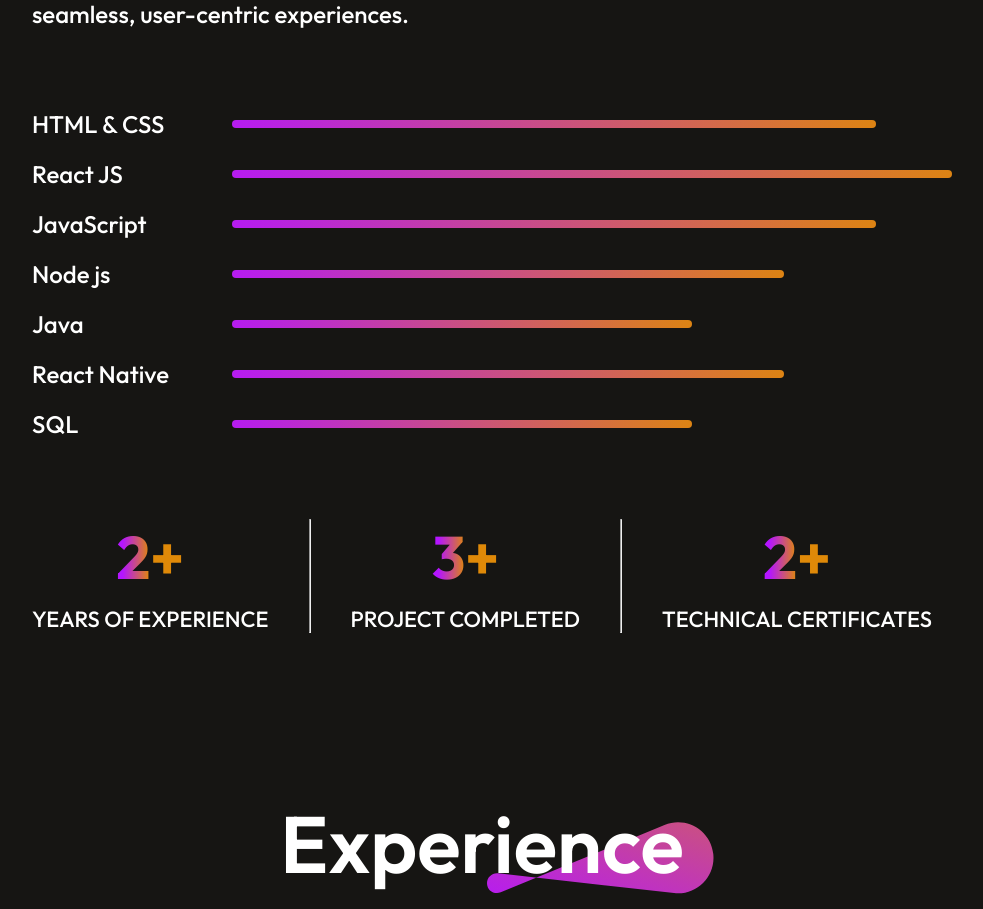
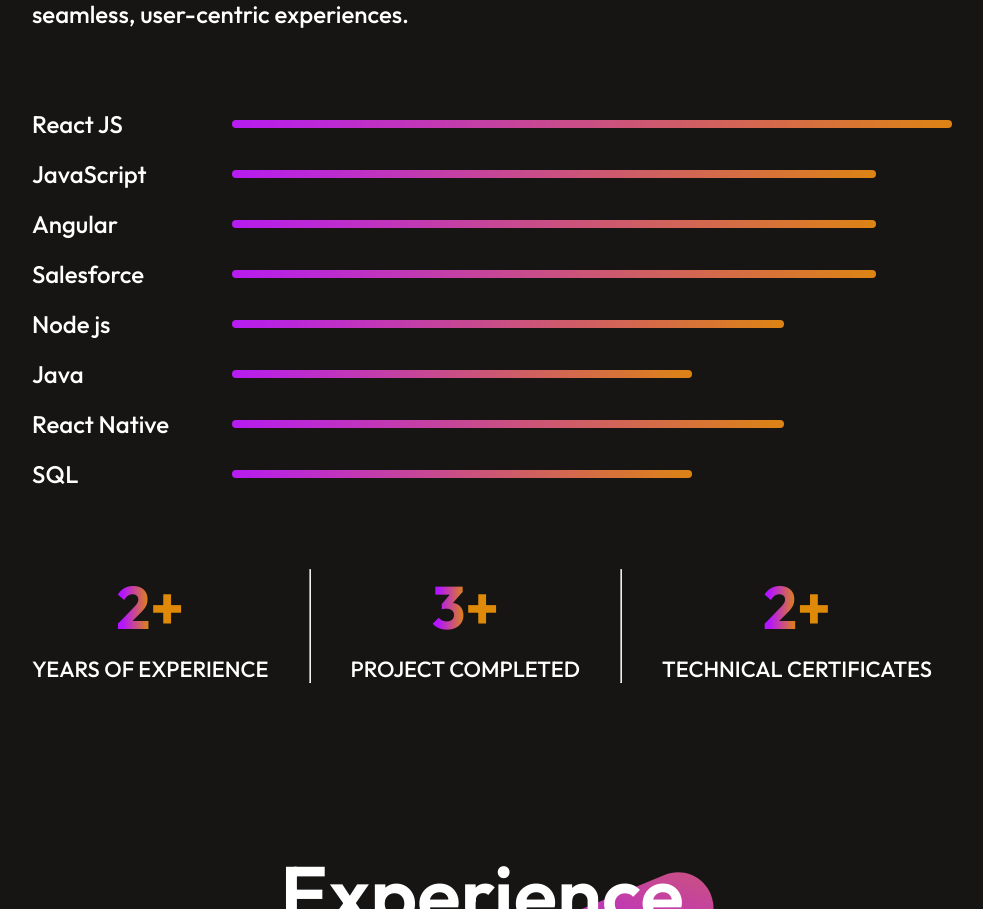
Before and after one commit to SaloniThete/my-portfolio, a React (Vite) app: page / in a window 1280 px wide. Shown: the part 1332-2241 px from the top of the page, without its empty margins (158-1141 px from the left). Built offline with nearby package versions, Linux system fonts and the light colour scheme.

Commit message:
added salesforce skill

```diff
--- a/src/Components/About/About.jsx
+++ b/src/Components/About/About.jsx
@@ -23,9 +23,10 @@
                 <p>In addition to my technical skills, I have a creative side, with a love for music and travel, which fuels my attention to detail and problem-solving abilities. I thrive in dynamic environments and am constantly seeking to leverage new technologies to build seamless, user-centric experiences.</p>
             </div>
             <div className="about-skills">
-                <div className="about-skill"><p>HTML & CSS</p><hr style={{width:"70%"}}/></div>
                 <div className="about-skill"><p>React JS</p><hr style={{width:"80%"}}/></div>
                 <div className="about-skill"><p>JavaScript</p><hr style={{width:"70%"}}/></div>
+                <div className="about-skill"><p>Angular</p><hr style={{width:"70%"}}/></div>
+                <div className="about-skill"><p>Salesforce</p><hr style={{width:"70%"}}/></div>
                 <div className="about-skill"><p>Node js</p><hr style={{width:"60%"}}/></div>
                 <div className="about-skill"><p>Java</p><hr style={{width:"50%"}}/></div>
                 <div className="about-skill"><p>React Native</p><hr style={{width:"60%"}}/></div>
```
